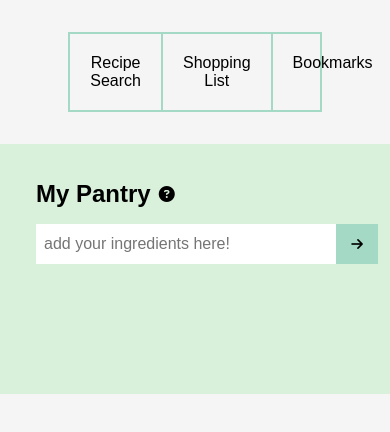
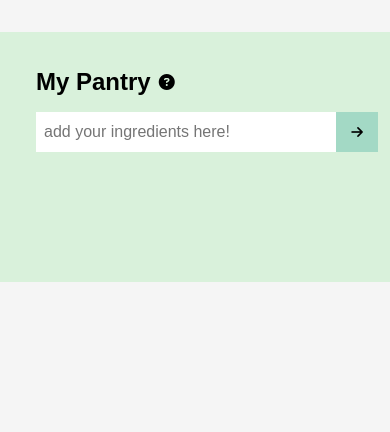
Before and after one commit to woo-rinu/my-recipes, a website built with webpack: page src/template.html in a window 390 px wide. Shown: the top 432 px of the page. Built offline with nearby package versions, Linux system fonts and the light colour scheme.

Commit message:
removed navbar for now, will add grocery list, bookmarks, and media queries

```diff
--- a/src/template.html
+++ b/src/template.html
@@ -11,11 +11,11 @@
     <title>What to eat?</title>
   </head>
   <body>
-    <div class="nav">
+    <!-- <div class="nav">
       <div class="nav-item selected">Recipe Search</div>
       <div class="nav-item">Shopping List</div>
       <div class="nav-item">Bookmarks</div>
-    </div>
+    </div> -->
     <div class="search-section">
       <div class="left-column">
         <div class="pantry-title">
@@ -156,8 +156,6 @@
         </div>
       </div> -->
     </div>
-    <div class="footer">
-
-    </div>
+    <div class="footer"></div>
   </body>
 </html>
```
